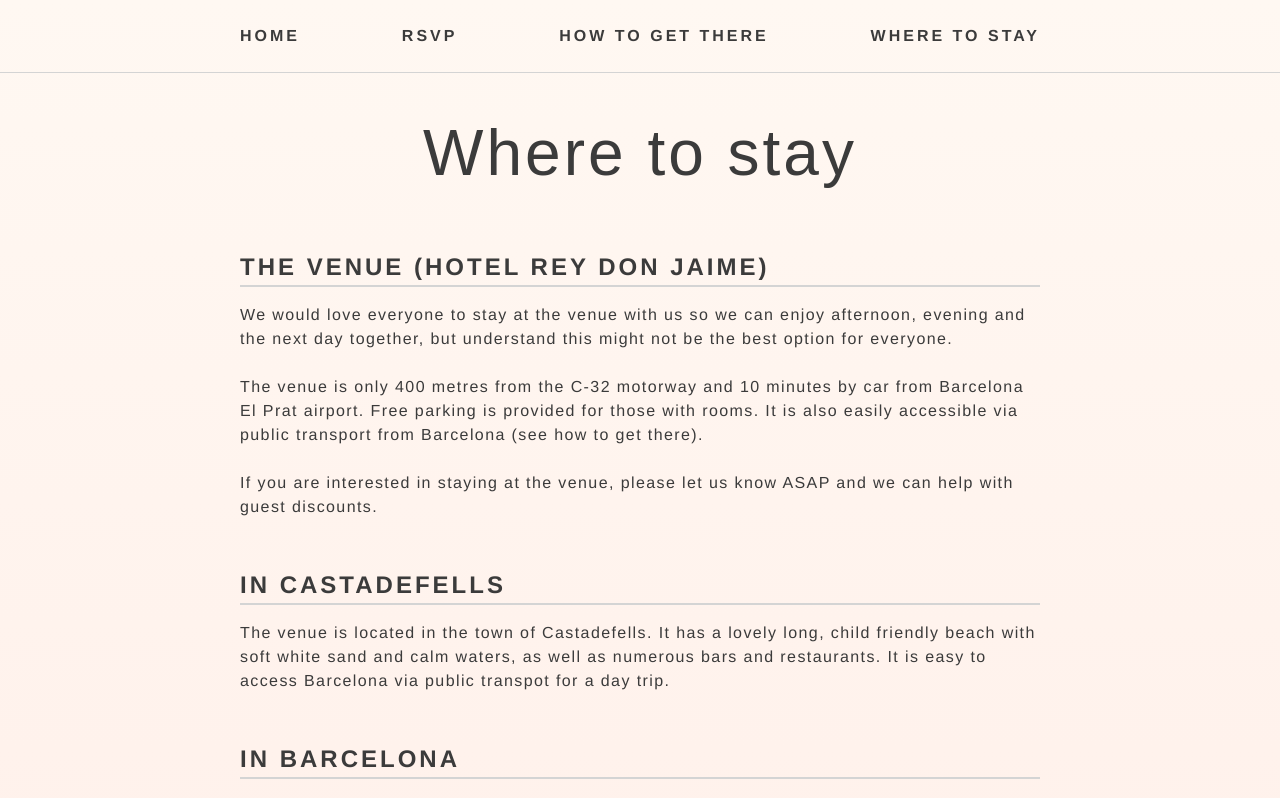
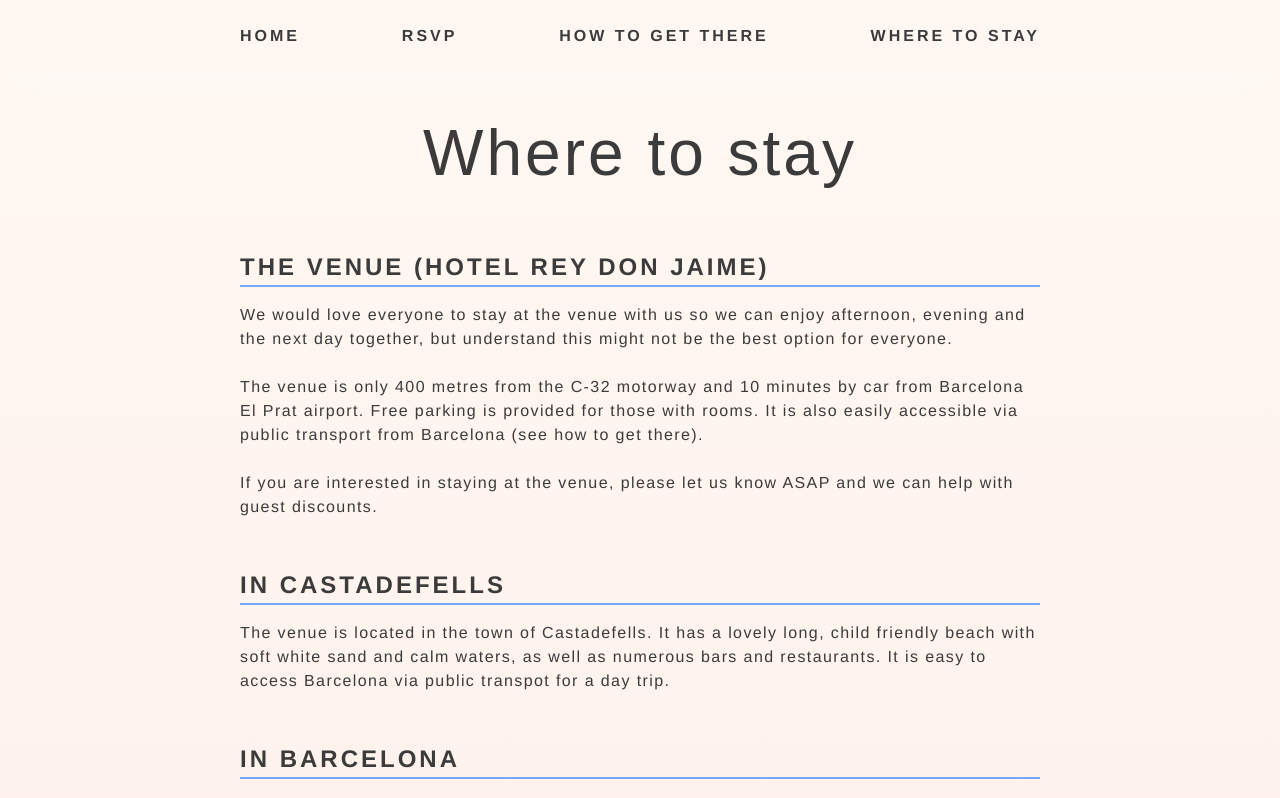
Before and after one commit to 11ac11/wedding-app, a Next.js app: page /where-to-stay in a window 1280 px wide. Shown: the top 798 px of the page. Built offline with nearby package versions, Linux system fonts and the light colour scheme; a web font is replaced by a local one.

Commit message:
removed height and width from main

```diff
--- a/app/globals.css
+++ b/app/globals.css
@@ -5,7 +5,7 @@
   --cream: #FFF8F2;
   --subtlepeach: #FFF1EB;
   --offblack: #3B3B3B;
-  --cornflowerblue: #d4d4d4;
+  --cornflowerblue: #75aaff;
 }
 
 body {
@@ -21,8 +21,6 @@ body {
 }
 
 main {
-  width: 100%;
-  height: 100vh;
   display: flex;
   flex-direction: column;
   align-items: center;
@@ -59,9 +57,12 @@ h2 {
 
 .nav-container {
   width: 100%;
-  border-bottom: 1px solid var(--cornflowerblue);
+  border-bottom: 1px solid rgba(255,255,255,0.25);;
   display: flex;
-  justify-content:  center;
+  justify-content: center;
+  -webkit-box-shadow: 0px 25px 50px 0px rgba(255,255,255,0.25);
+  -moz-box-shadow: 0px 25px 50px 0px rgba(255,255,255,0.25);
+  box-shadow: 0px 25px 50px 0px rgba(255,255,255,0.25);
 }
 
 nav {
```
